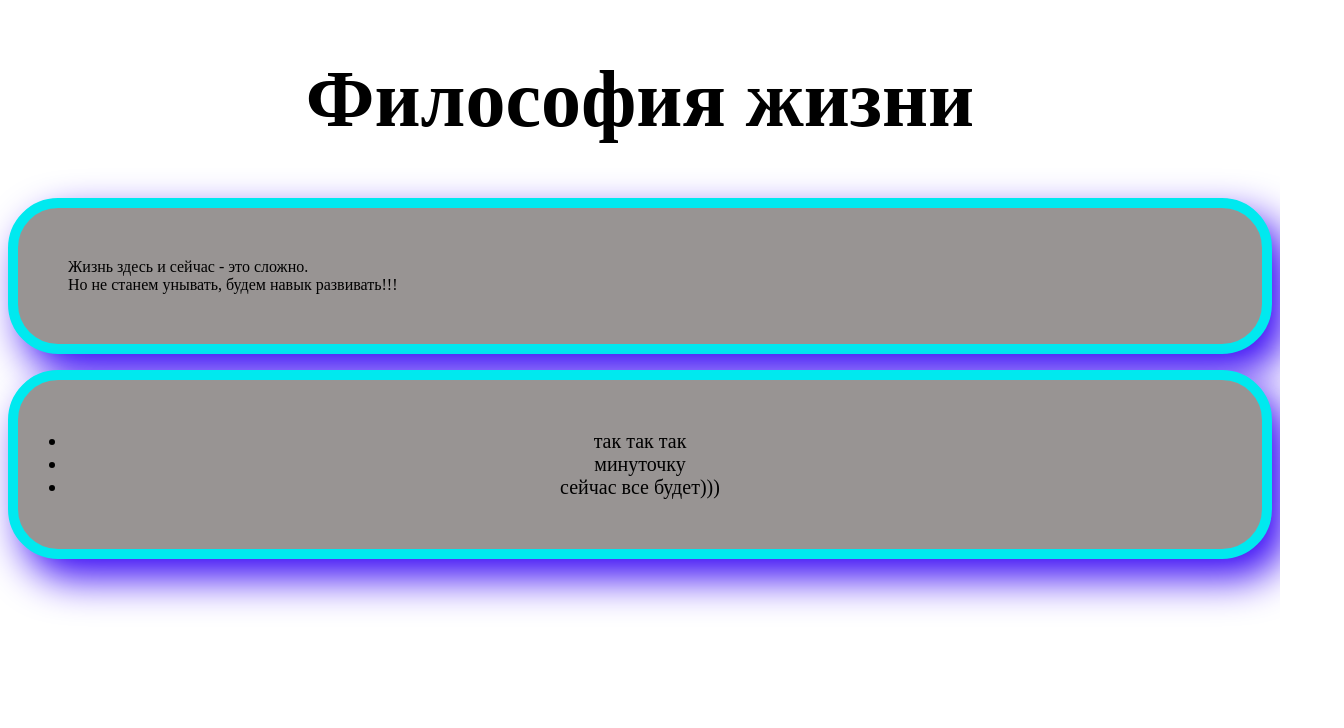
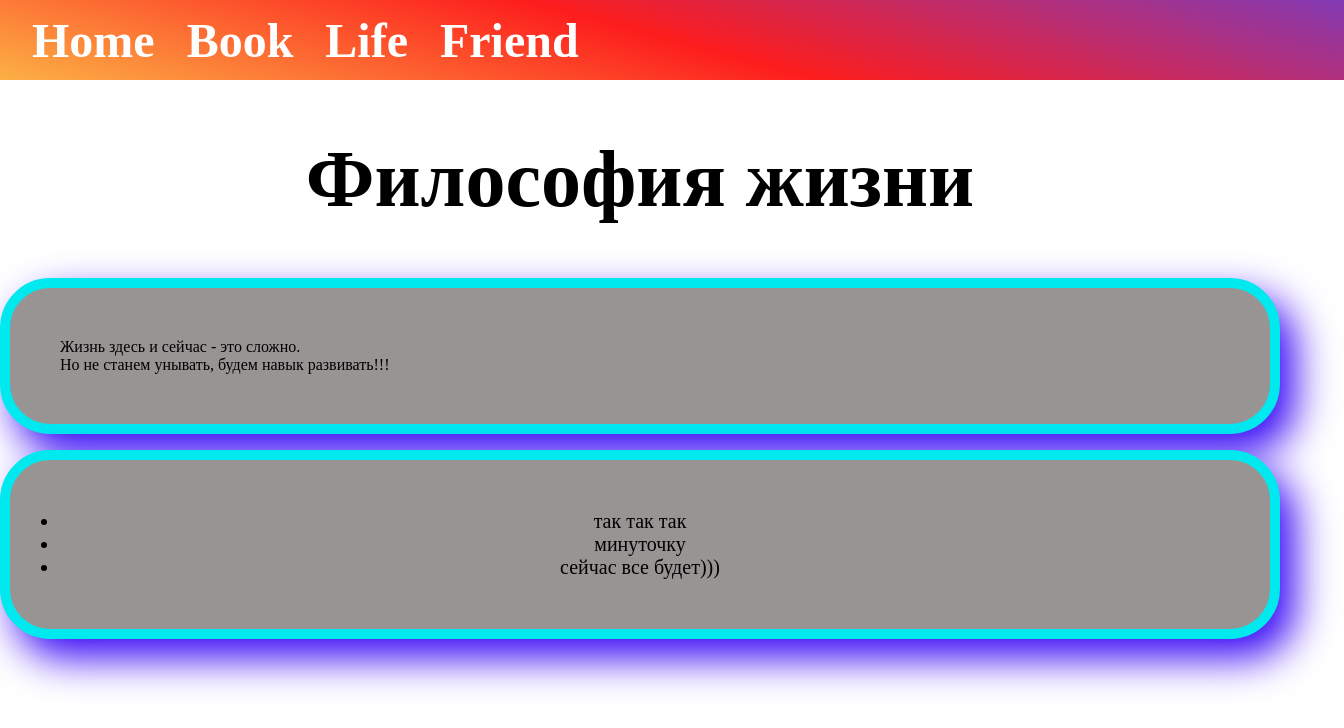
Before and after one commit to kezlya-tim/first-html, a website: page public/life.html in a window 1280 px wide. Shown: the whole page, 1344 px wide, since content can reach past the window. Drawn offline with Linux system fonts and the light colour scheme.

Commit message:
added navigation to all pages

```diff
--- a/public/life.html
+++ b/public/life.html
@@ -14,6 +14,7 @@
             background: #989493;
             border-radius: 50px;
         }
+
         .letters {
             text-align: center;
             font-size: 20px;
@@ -25,12 +26,48 @@
         }
     </style>
 
+    <style>
+        body {
+            margin: 0;
+            padding: 0;
+        }
 
+        nav {
+            width: 100vw;
+            height: 80px;
+            background: #833AB4;
+            background: linear-gradient(195deg, rgba(131, 58, 180, 1) 0%, rgba(253, 29, 29, 1) 50%, rgba(252, 176, 69, 1) 100%);
+            display: flex;
+            align-items: center;
+            padding: 0 2em;
+            gap: 2em;
+        }
+
+        nav > a {
+            text-decoration: none;
+            font-size: 3em;
+            font-weight: bold;
+            color: white;
+            transition: all 400ms ease;
+        }
+
+        nav > a:hover {
+            text-shadow: 4px 3px 0 #7A7A7A;
+            transform: translate(0, -2px);
+        }
+    </style>
 </head>
 <body>
+<nav>
+    <a href="/">Home</a>
+    <a href="/book/book.html">Book</a>
+    <a href="/life.html">Life</a>
+    <a href="/styles/rodents.html">Friend</a>
+</nav>
 <h1>Философия жизни</h1>
 
-<p class="bord" class="letters">Жизнь здесь и сейчас - это сложно.<br> Но не станем унывать, будем навык развивать!!!</p>
+<p class="bord" class="letters">Жизнь здесь и сейчас - это сложно.<br> Но не станем унывать, будем навык развивать!!!
+</p>
 <ul class="bord">
     <li class="letters">так так так</li>
     <li class="letters">минуточку</li>
```
Also changed, not shown: public/book/book.html (+36 -0 lines), public/demo.html (+4 -2 lines), public/index.html (+37 -1 lines), public/second.html (deleted, +0 -33 lines), public/styles/rodents.html (+39 -2 lines). Lines whose indentation alone changed are shown as unchanged.
